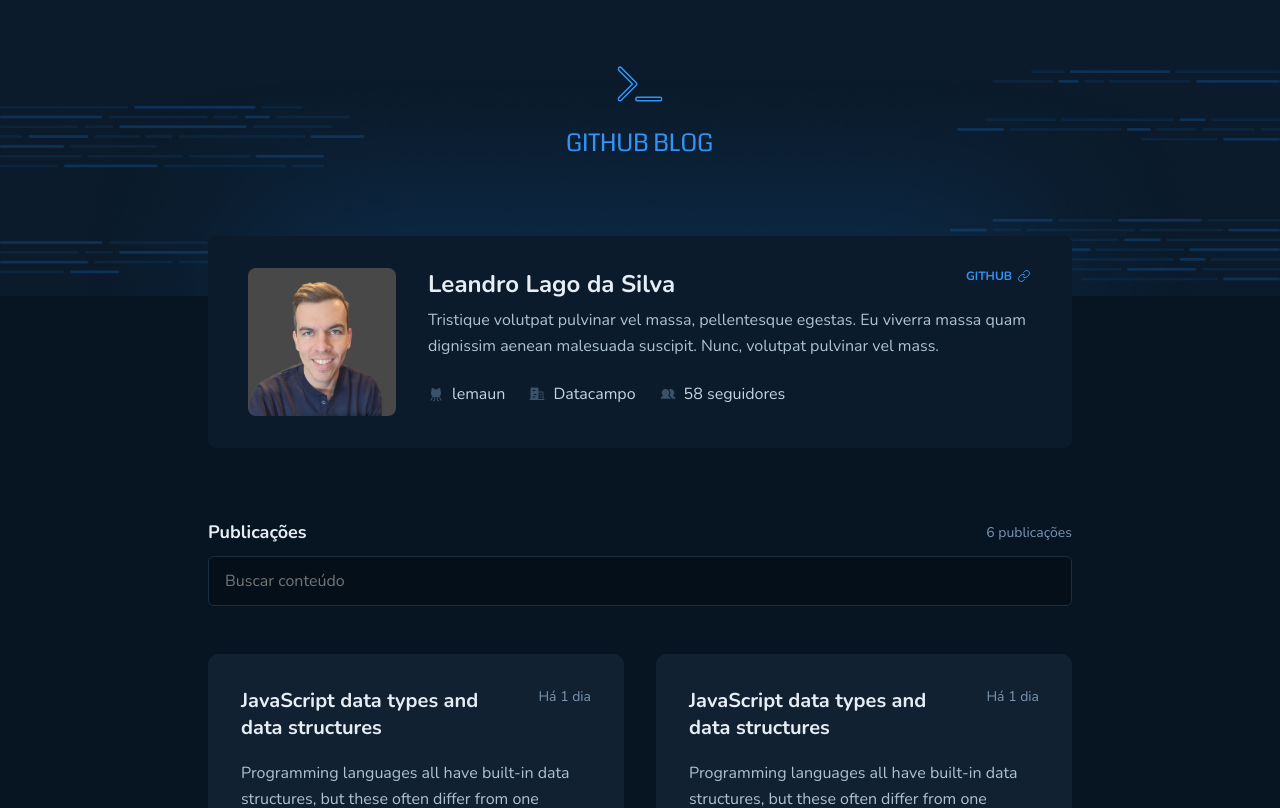
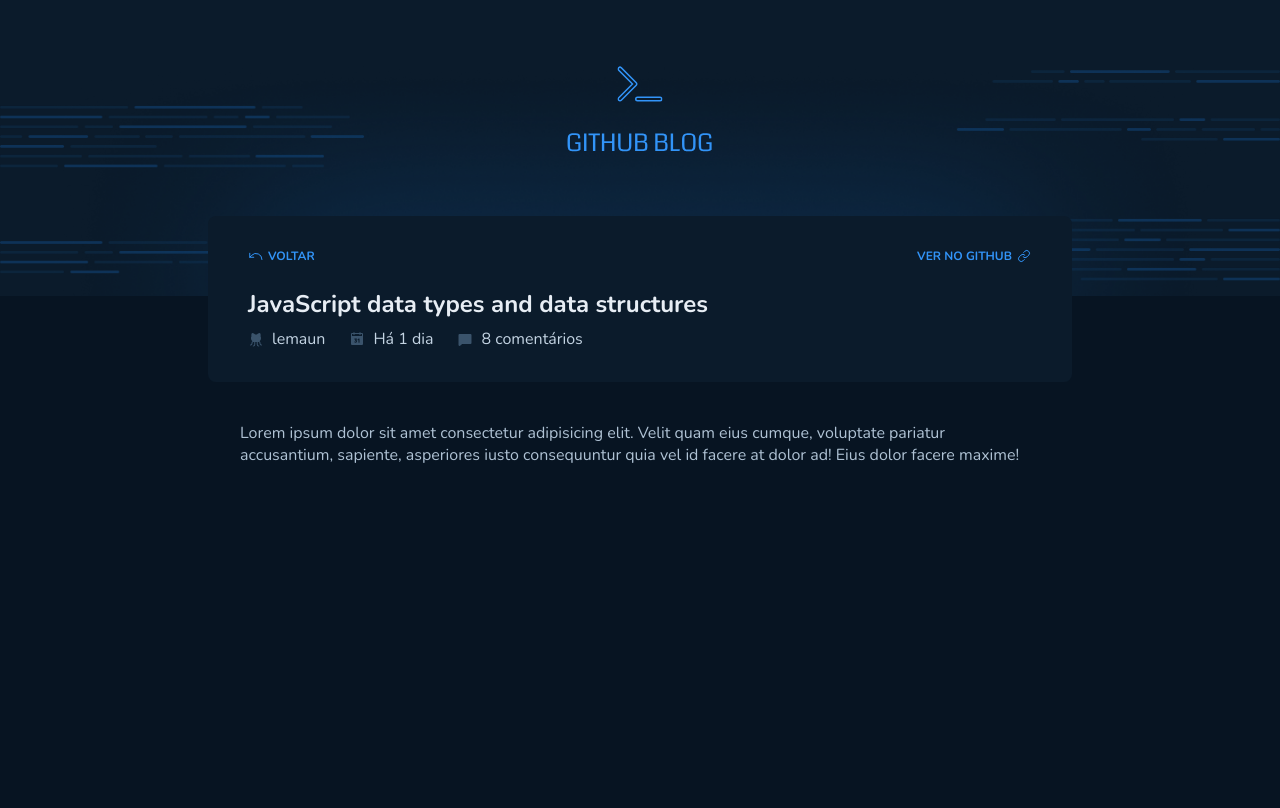
Before and after one commit to lemaun/ignite-2022-03-blog-desafio, a React (Vite) app: page /post in a window 1280 px wide. Shown: the top 808 px of the page. Built offline with nearby package versions, Linux system fonts and the light colour scheme.

Commit message:
post page

```diff
--- a/package.json
+++ b/package.json
@@ -17,6 +17,7 @@
     "react": "^18.2.0",
     "react-dom": "^18.2.0",
     "react-hook-form": "^7.36.0",
+    "react-router-dom": "^6.4.1",
     "styled-components": "^5.3.5",
     "zod": "^3.19.1"
   },
--- a/src/App.tsx
+++ b/src/App.tsx
@@ -1,5 +1,6 @@
+import { BrowserRouter } from "react-router-dom";
 import { ThemeProvider } from "styled-components";
-import { Home } from "./pages/Home";
+import { Router } from "./components/Router";
 import { GlobalStyle } from "./styles/global";
 import { defaultTheme } from "./styles/themes/default";
 
@@ -7,8 +8,10 @@
 
   return (
     <ThemeProvider theme={defaultTheme}>
-      <GlobalStyle />
-      <Home />
+      <BrowserRouter>
+        <GlobalStyle />
+        <Router />
+      </BrowserRouter>
     </ThemeProvider>
   )
 }
--- /dev/null
+++ b/src/components/Router.tsx
@@ -0,0 +1,14 @@
+import { Routes, Route } from 'react-router-dom'
+import { Post } from '../pages/Post'
+import { Home } from '../pages/Home'
+
+export function Router() {
+  return (
+    <Routes>
+      <Route path="/">
+        <Route path="/" element={<Home/>} />
+        <Route path="/post" element={<Post/>} />
+      </Route>
+    </Routes>
+  )
+}
--- /dev/null
+++ b/src/pages/Post/index.tsx
@@ -0,0 +1,35 @@
+import { ArrowArcLeft, Calendar, Chat, GithubLogo, Link } from "phosphor-react";
+import { NavLink } from "react-router-dom";
+import { Header } from "../../components/Header";
+import { BoardHeader, DetailItem, PostBoard, PostContainer, PostDetails, PostTitle } from "./styles";
+
+export function Post() {
+  return (
+    <div>
+      <Header />
+      <PostBoard>
+        <BoardHeader>
+          <a><NavLink to="/"><ArrowArcLeft size={16}/> VOLTAR</NavLink></a>
+          <a href="#">VER NO GITHUB <Link size={16}/></a>
+        </BoardHeader>
+
+        <PostTitle>JavaScript data types and data structures</PostTitle>
+
+        <PostDetails>
+          <DetailItem>
+            <GithubLogo weight="fill" /> <span>lemaun</span>
+          </DetailItem>
+          <DetailItem>
+            <Calendar weight="fill" /> <span>Há 1 dia</span>
+          </DetailItem>
+          <DetailItem>
+            <Chat weight="fill" /> <span>8 comentários</span>
+          </DetailItem>
+        </PostDetails>
+      </PostBoard>
+      <PostContainer>
+        <p>Lorem ipsum dolor sit amet consectetur adipisicing elit. Velit quam eius cumque, voluptate pariatur accusantium, sapiente, asperiores iusto consequuntur quia vel id facere at dolor ad! Eius dolor facere maxime!</p>
+      </PostContainer>
+    </div>
+  )
+}
--- a/src/components/ProfileBoard/styles.ts
+++ b/src/pages/Post/styles.ts
@@ -1,50 +1,23 @@
 import styled from 'styled-components'
 
-export const BoardContent = styled.div`
+export const PostBoard = styled.div`
   width: 100%;
   max-width: 864px;
   background: ${props => props.theme.baseProfile};
-  margin: -60px auto 0;
+  margin: -80px auto 0;
   border-radius: 8px;
   padding: 2rem 2.5rem;
   display: flex;
+  flex-direction: column;
 
-  gap: 2rem;
-
-  img {
-    border-radius: 8px;
-    width: 100%;
-    height: 100%;
-    max-width: 9.25rem;
-    object-fit: cover;
-    max-width: 9.25rem;
-  }
+  gap: 0.5rem;
 `
 
-export const Profile = styled.div`
-  width: 100%;
-  display: flex;
-  flex-direction: column;
-  gap: 0.5rem;
-
-  p {
-    font-size: 1rem;
-    color: ${props => props.theme.baseText};
-    line-height: 160%;
-  }
-
-`
-export const ProfileTitle = styled.div`
+export const BoardHeader = styled.div`
   width: 100%;
   display: flex;
   justify-content: space-between;
   align-items: flex-start;
-
-  h2 {
-    font-size: 1.5rem;
-    font-weight: 700;
-    color: ${props => props.theme.baseTitle};
-  }
 
   a {
     display: flex;
@@ -61,11 +34,16 @@
   }
 
 `
+export const PostTitle = styled.div`
+  font-weight: 700;
+  font-size: 1.5rem;
+  margin-top: 1rem;
+  color: ${props => props.theme.baseTitle};
+`
 
-export const ProfileDetails = styled.div`
+export const PostDetails = styled.div`
   display: flex;
   gap: 1.5rem;
-  margin-top: 1rem;
   color: ${props => props.theme.baseLabel};
 
   span {
@@ -78,3 +56,10 @@
   align-items: center;
   gap: 0.5rem;
 `
+
+export const PostContainer = styled.main`
+  width: 100%;
+  max-width: 864px;
+  margin: 0 auto 4.5rem;
+  padding: 2.5rem 2rem;
+`
```
Also changed, not shown: 1 other file (tests, documents, lock files or other folders).
